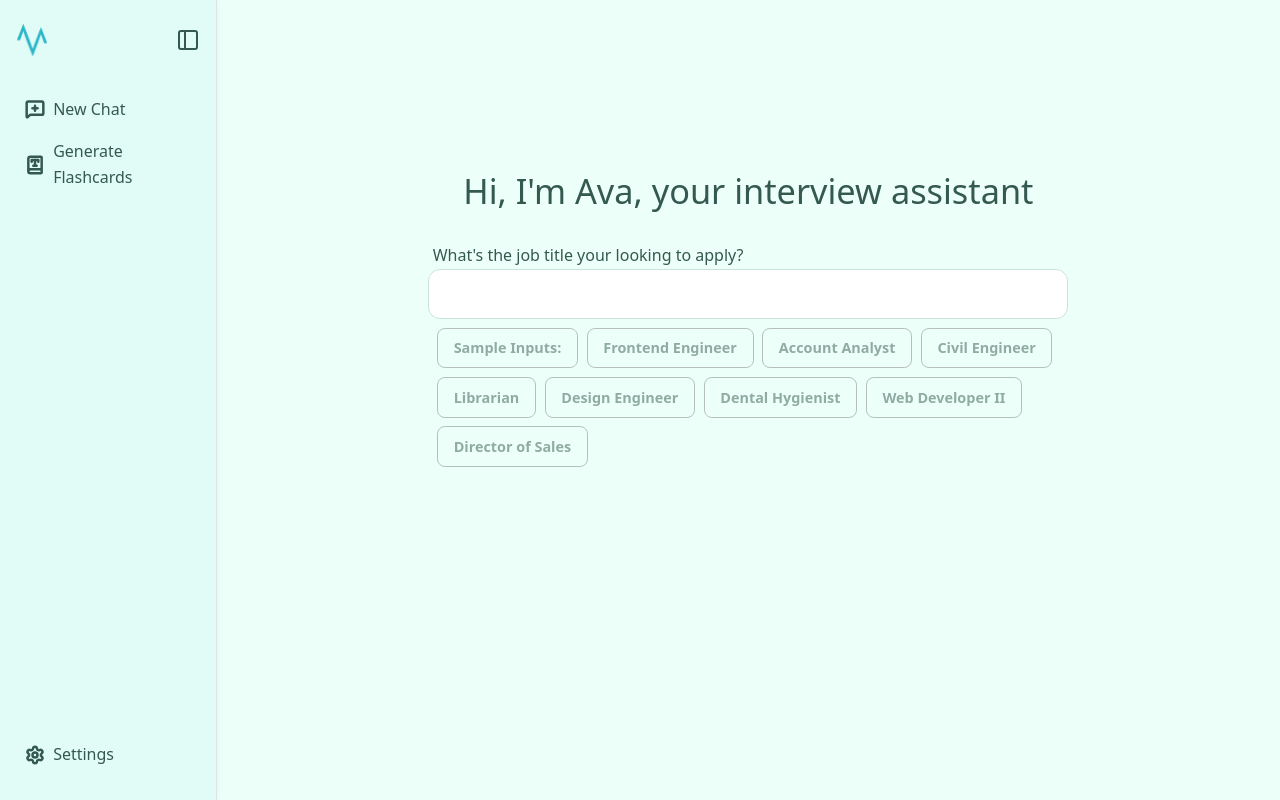
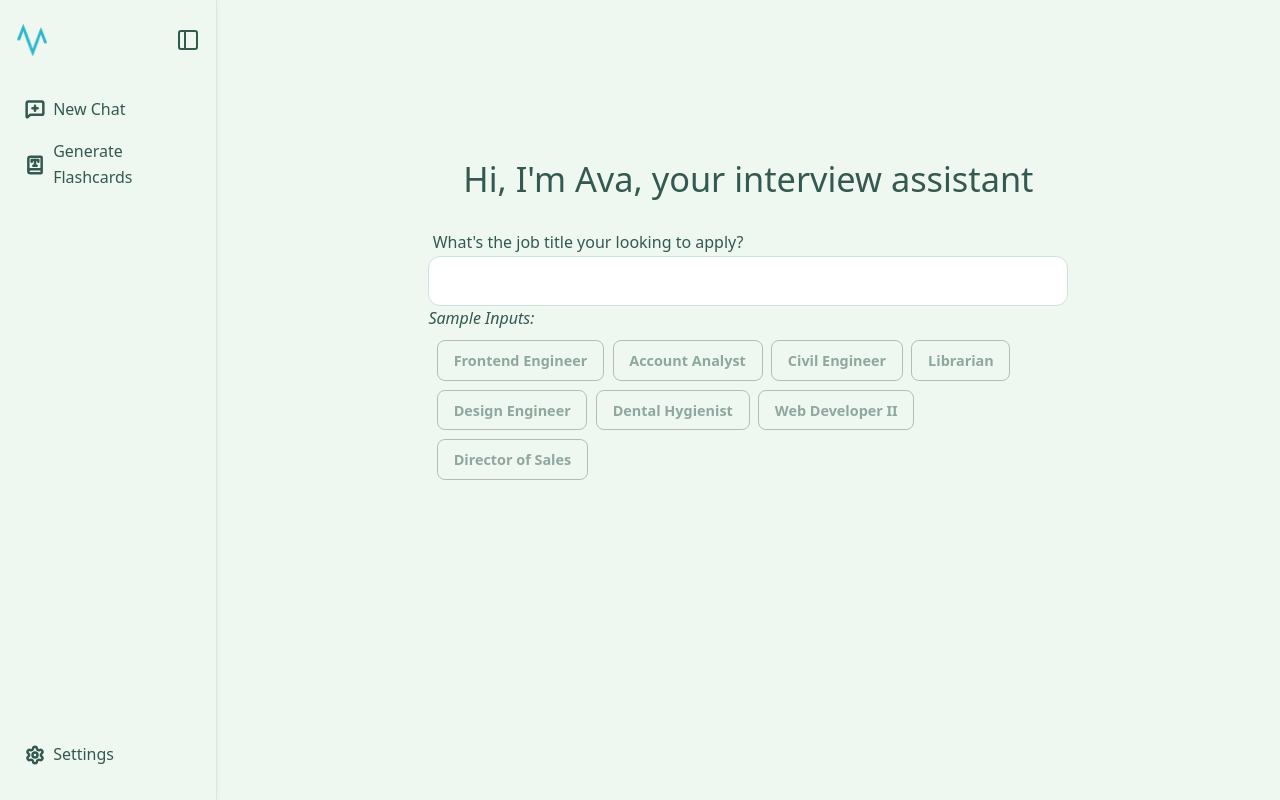
Before and after one commit to yousebastian1618/askava, a Next.js app: page / in a window 1280 px wide. Built offline with nearby package versions, Linux system fonts and the light colour scheme.

Commit message:
changed layout and css

```diff
--- a/src/app/globals.css
+++ b/src/app/globals.css
@@ -1,8 +1,8 @@
 @import "tailwindcss";
 
 :root {
-  --background: #EDFFF9;
-  --foreground1: #E1FCF6;
+  --background: #eef7f0;
+  --foreground1: #eef7f0;
   --foreground2: #CAE3DF;
   --foreground: #345951;
   --border-line-color: #dfe4ea;
--- a/src/components/MainInput/MainInput.tsx
+++ b/src/components/MainInput/MainInput.tsx
@@ -1,4 +1,6 @@
+'use client'
 import './style.scss';
+import {useState} from "react";
 
 type Props = {
   question?: string;
@@ -6,6 +8,9 @@ type Props = {
 }
 
 export default function MainInput({ question, sampleInputs }: Props) {
+
+  const [mainInput, setMainInput] = useState('');
+
   return (
     <div className={'main-input-container'}>
       {question && (
@@ -13,16 +18,22 @@ export default function MainInput({ question, sampleInputs }: Props) {
       )}
       <input type={'text'}
              className={'main-input'}
+             value={mainInput}
+             onChange={(e) => setMainInput(e.target.value)}
+
        />
       {sampleInputs && (
+        <>
+          <i className={'sample-input-label'}>Sample Inputs: &nbsp;</i>
           <div className={'sample-inputs'}>
-          <label className={'sample-input-label'}>Sample Inputs: </label>
             {sampleInputs.map((item) => {
               return (
-              <span key={item} className={'sampleInput'}>{item}</span>
+                <span key={item} className={'sample-input'} onClick={() => setMainInput(item)}>{item}</span>
               )
             })}
           </div>
+        </>
+
       )}
     </div>
   )
--- a/src/components/MainInput/style.scss
+++ b/src/components/MainInput/style.scss
@@ -19,7 +19,7 @@
     display: flex;
     flex-wrap: wrap;
     gap: 1ex;
-    & > * {
+    .sample-input {
       font-weight: bold;
       text-align: center;
       padding: 1ex 2ex;
```
Lines whose indentation alone changed are shown as unchanged.
